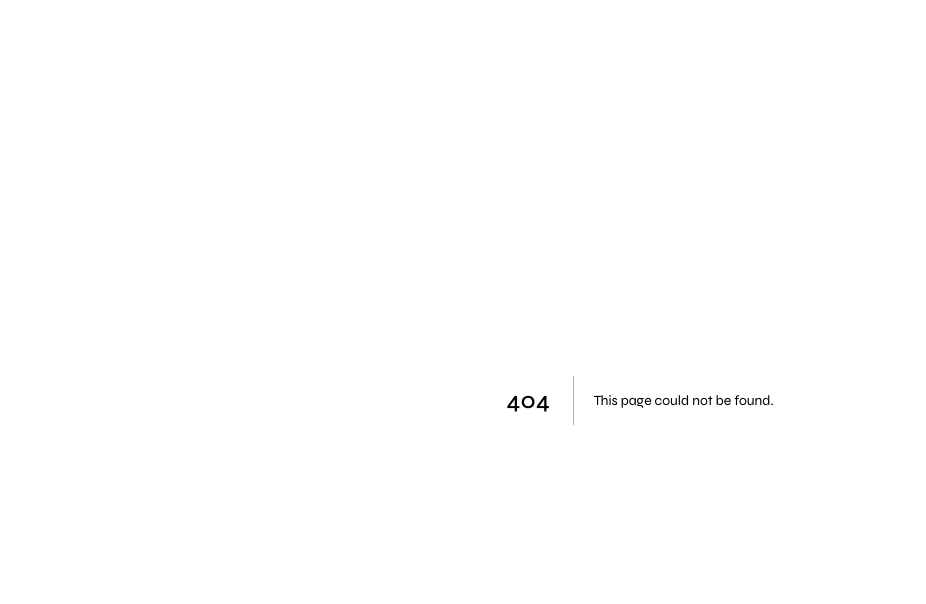
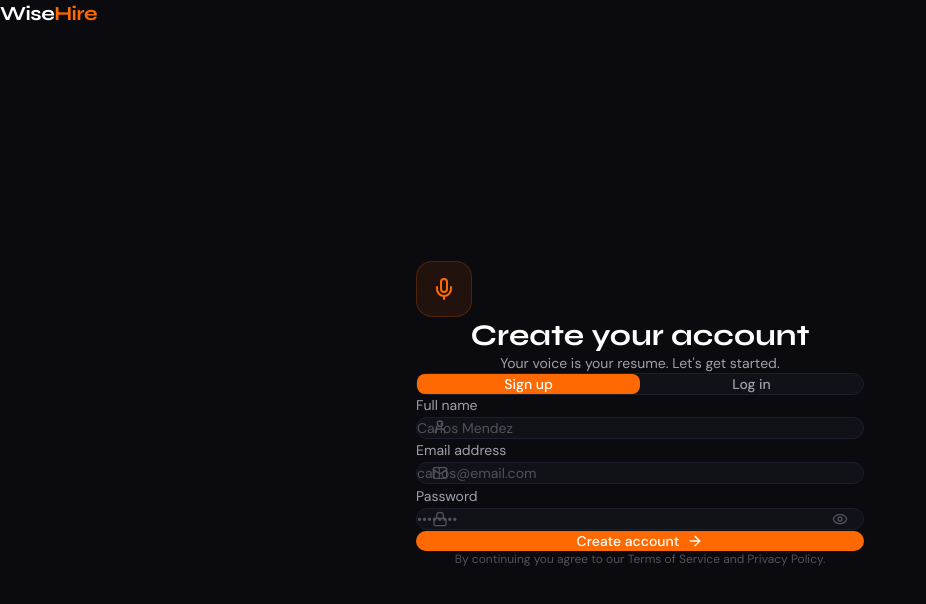
Before and after one commit to rishabhworks/GenAIGenesis, a Next.js app in the folder frontend/: page /auth in a window 1280 px wide. Before the commit this address had no page. Shown: the top 604 px of the page, without its empty margins (0-926 px from the left). Built offline with nearby package versions, Linux system fonts and the light colour scheme.

Commit message:
feat: add authentication page with signup and login functionality

```diff
--- /dev/null
+++ b/frontend/src/app/auth/page.tsx
@@ -0,0 +1,172 @@
+'use client'
+
+import { useState } from 'react'
+import { useRouter } from 'next/navigation'
+import { motion } from 'framer-motion'
+import { Mic, Mail, Lock, User, ArrowRight, Eye, EyeOff } from 'lucide-react'
+
+export default function AuthPage() {
+  const router = useRouter()
+  const [mode, setMode] = useState<'login' | 'signup'>('signup')
+  const [showPassword, setShowPassword] = useState(false)
+  const [loading, setLoading] = useState(false)
+  const [form, setForm] = useState({
+    name: '',
+    email: '',
+    password: '',
+  })
+
+  const handleSubmit = async () => {
+    setLoading(true)
+    // Simulate API call — swap for real auth later
+    await new Promise(res => setTimeout(res, 1200))
+    setLoading(false)
+    router.push('/intake')
+  }
+
+  return (
+    <main className="min-h-screen bg-[#0A0A0F] flex flex-col">
+
+      {/* Nav */}
+      <nav className="flex items-center justify-between px-8 py-6">
+        <button
+          onClick={() => router.push('/')}
+          className="font-display text-xl font-bold tracking-tight text-white"
+        >
+          Wise<span className="text-orange-500">Hire</span>
+        </button>
+      </nav>
+
+      {/* Auth Card */}
+      <div className="flex-1 flex items-center justify-center px-6 py-12">
+        <motion.div
+          initial={{ opacity: 0, y: 24 }}
+          animate={{ opacity: 1, y: 0 }}
+          transition={{ duration: 0.5 }}
+          className="w-full max-w-md"
+        >
+          {/* Header */}
+          <div className="text-center mb-8">
+            <div className="w-14 h-14 rounded-2xl bg-orange-500/10 border border-orange-500/20 flex items-center justify-center mx-auto mb-4">
+              <Mic size={24} className="text-orange-500" />
+            </div>
+            <h1 className="font-display text-3xl font-bold text-white mb-2">
+              {mode === 'signup' ? 'Create your account' : 'Welcome back'}
+            </h1>
+            <p className="text-[#A1A1AA] text-sm">
+              {mode === 'signup'
+                ? 'Your voice is your resume. Let\'s get started.'
+                : 'Sign in to access your WiseHire profile.'}
+            </p>
+          </div>
+
+          {/* Toggle */}
+          <div className="flex bg-[#111118] border border-[#1E1E2E] rounded-xl p-1 mb-6">
+            <button
+              onClick={() => setMode('signup')}
+              className={`flex-1 py-2 rounded-lg text-sm font-medium transition-all duration-200 ${
+                mode === 'signup'
+                  ? 'bg-orange-500 text-white'
+                  : 'text-[#A1A1AA] hover:text-white'
+              }`}
+            >
+              Sign up
+            </button>
+            <button
+              onClick={() => setMode('login')}
+              className={`flex-1 py-2 rounded-lg text-sm font-medium transition-all duration-200 ${
+                mode === 'login'
+                  ? 'bg-orange-500 text-white'
+                  : 'text-[#A1A1AA] hover:text-white'
+              }`}
+            >
+              Log in
+            </button>
+          </div>
+
+          {/* Form */}
+          <div className="space-y-4">
+
+            {/* Name — signup only */}
+            {mode === 'signup' && (
+              <motion.div
+                initial={{ opacity: 0, height: 0 }}
+                animate={{ opacity: 1, height: 'auto' }}
+                exit={{ opacity: 0, height: 0 }}
+              >
+                <label className="block text-sm text-[#A1A1AA] mb-1.5">Full name</label>
+                <div className="relative">
+                  <User size={16} className="absolute left-4 top-1/2 -translate-y-1/2 text-[#52525B]" />
+                  <input
+                    type="text"
+                    placeholder="Carlos Mendez"
+                    value={form.name}
+                    onChange={e => setForm({ ...form, name: e.target.value })}
+                    className="w-full bg-[#111118] border border-[#1E1E2E] rounded-xl px-4 py-3 pl-10 text-white placeholder-[#52525B] text-sm focus:outline-none focus:border-orange-500/50 transition-colors"
+                  />
+                </div>
+              </motion.div>
+            )}
+
+            {/* Email */}
+            <div>
+              <label className="block text-sm text-[#A1A1AA] mb-1.5">Email address</label>
+              <div className="relative">
+                <Mail size={16} className="absolute left-4 top-1/2 -translate-y-1/2 text-[#52525B]" />
+                <input
+                  type="email"
+                  placeholder="carlos@email.com"
+                  value={form.email}
+                  onChange={e => setForm({ ...form, email: e.target.value })}
+                  className="w-full bg-[#111118] border border-[#1E1E2E] rounded-xl px-4 py-3 pl-10 text-white placeholder-[#52525B] text-sm focus:outline-none focus:border-orange-500/50 transition-colors"
+                />
+              </div>
+            </div>
+
+            {/* Password */}
+            <div>
+              <label className="block text-sm text-[#A1A1AA] mb-1.5">Password</label>
+              <div className="relative">
+                <Lock size={16} className="absolute left-4 top-1/2 -translate-y-1/2 text-[#52525B]" />
+                <input
+                  type={showPassword ? 'text' : 'password'}
+                  placeholder="••••••••"
+                  value={form.password}
+                  onChange={e => setForm({ ...form, password: e.target.value })}
+                  className="w-full bg-[#111118] border border-[#1E1E2E] rounded-xl px-4 py-3 pl-10 pr-12 text-white placeholder-[#52525B] text-sm focus:outline-none focus:border-orange-500/50 transition-colors"
+                />
+                <button
+                  onClick={() => setShowPassword(!showPassword)}
+                  className="absolute right-4 top-1/2 -translate-y-1/2 text-[#52525B] hover:text-[#A1A1AA] transition-colors"
+                >
+                  {showPassword ? <EyeOff size={16} /> : <Eye size={16} />}
+                </button>
+              </div>
+            </div>
+
+            {/* Submit */}
+            <button
+              onClick={handleSubmit}
+              disabled={loading}
+              className="w-full bg-orange-500 hover:bg-orange-400 disabled:opacity-60 disabled:cursor-not-allowed text-white font-medium py-3.5 rounded-xl transition-all duration-200 flex items-center justify-center gap-2 text-sm mt-2"
+            >
+              {loading ? (
+                <div className="w-4 h-4 border-2 border-white/30 border-t-white rounded-full animate-spin" />
+              ) : (
+                <>
+                  {mode === 'signup' ? 'Create account' : 'Sign in'}
+                  <ArrowRight size={16} />
+                </>
+              )}
+            </button>
+          </div>
+
+          {/* Footer note */}
+          <p className="text-center text-[#52525B] text-xs mt-6">
+            By continuing you agree to our Terms of Service and Privacy Policy.
+          </p>
+        </motion.div>
+      </div>
+    </main>
+  )
+}
```
